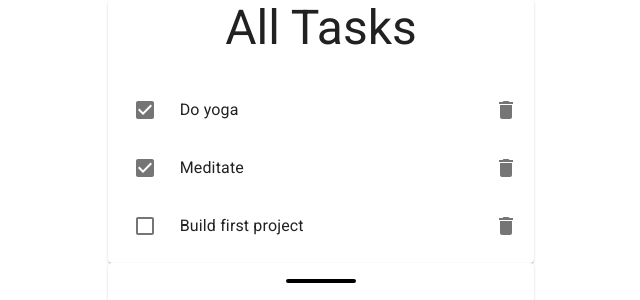
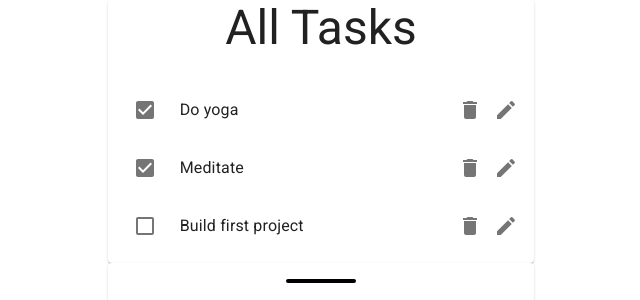
Before and after one commit to ctln12/react-timed-task-tracker, a React (Create React App) app: page / in a window 1280 px wide. Shown: the top 300 px of the page, without its empty margins (319-959 px from the left). Built offline with nearby package versions, Linux system fonts and the light colour scheme.

Commit message:
Add edit button in TodoItem component and link to editTodo function in TodoApp component

```diff
--- a/src/components/TodoApp.js
+++ b/src/components/TodoApp.js
@@ -25,11 +25,19 @@ function TodoApp() {
     const filteredTodos = todos.filter(todo => todo.id !== todoId);
     setTodos(filteredTodos);
   };
+  const editTodo = todoId => {
+    console.log("EDIT");
+  };
   return (
     <Paper elevation={0}>
       <Grid container justifyContent='center'>
         <Grid item xs={11} md={8} lg={4}>
-          <TodoList todos={todos} toggleTodo={toggleTodo} deleteTodo={deleteTodo} />
+          <TodoList
+            todos={todos}
+            toggleTodo={toggleTodo}
+            deleteTodo={deleteTodo}
+            editTodo={editTodo}
+          />
           <TodoForm addTodo={addTodo} />
         </Grid>
       </Grid>
--- a/src/components/TodoItem.js
+++ b/src/components/TodoItem.js
@@ -1,8 +1,8 @@
 import React from 'react';
 import { Checkbox, IconButton, ListItem, ListItemIcon, ListItemSecondaryAction, ListItemText } from '@material-ui/core';
-import { Delete } from '@material-ui/icons';
+import { Delete, Edit } from '@material-ui/icons';
 
-function TodoItem({ todo, toggleTodo, deleteTodo }) {
+function TodoItem({ todo, toggleTodo, deleteTodo, editTodo }) {
   return (
     <ListItem>
       <ListItemIcon>
@@ -18,6 +18,9 @@ function TodoItem({ todo, toggleTodo, deleteTodo }) {
         <IconButton edge="end" aria-label="delete" onClick={() => deleteTodo(todo.id)}>
           <Delete />
         </IconButton>
+        <IconButton edge="end" aria-label="edit" onClick={() => editTodo(todo.id)}>
+          <Edit />
+        </IconButton>
       </ListItemSecondaryAction>
     </ListItem>
   )
--- a/src/components/TodoList.js
+++ b/src/components/TodoList.js
@@ -2,7 +2,7 @@ import React from 'react';
 import TodoItem from './TodoItem';
 import { List, Paper, Typography } from '@material-ui/core';
 
-function TodoList({ todos, toggleTodo, deleteTodo }) {
+function TodoList({ todos, toggleTodo, deleteTodo, editTodo }) {
   return (
     <Paper>
       <Typography gutterBottom variant='h3' align='center'>
@@ -10,7 +10,13 @@ function TodoList({ todos, toggleTodo, deleteTodo }) {
       </Typography>
       <List>
         {todos.map(todo => (
-          <TodoItem key={todo.id} todo={todo} toggleTodo={toggleTodo} deleteTodo={deleteTodo} />
+          <TodoItem
+            key={todo.id}
+            todo={todo}
+            toggleTodo={toggleTodo}
+            deleteTodo={deleteTodo}
+            editTodo={editTodo}
+          />
         ))}
       </List>
     </Paper>
```
